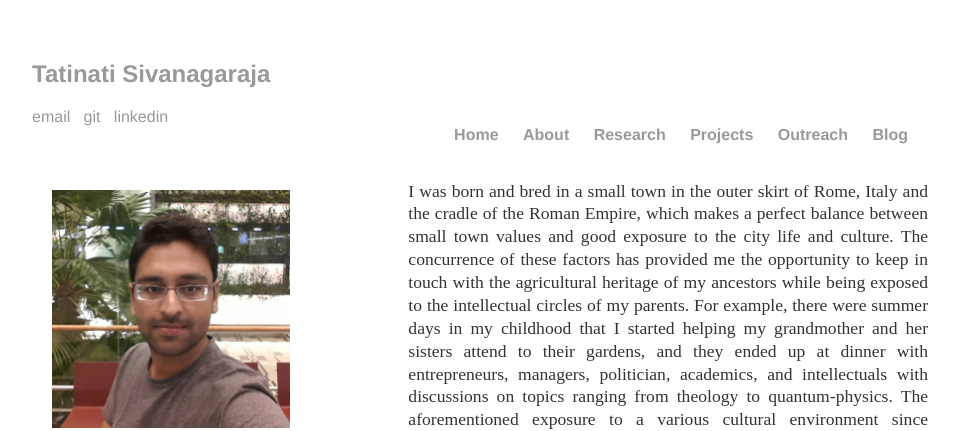
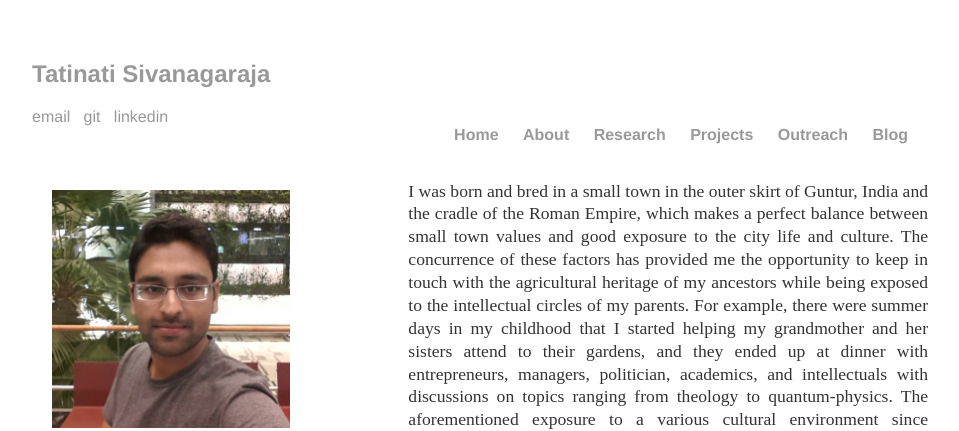
Before and after one commit to tatinati-writings/tatinati-writings.github.io, a Jekyll site: the page built from index.html, in a window 1280 px wide. Shown: the top 431 px of the page, without its empty margins (160-1119 px from the left). Built offline with Jekyll 4.4.1, drawn with Linux system fonts in a browser that asks for light colours; some of the changed text lies outside the part shown.

Commit message:
Create index.html

```diff
--- a/index.html
+++ b/index.html
@@ -21,7 +21,7 @@
 </div>
 
 <div style="width: 58%; float:right;  position: relative;">
-  <p>I was born and bred in a small town in the outer skirt of Rome, Italy and the cradle of the Roman Empire, which makes a perfect balance between small town values and good exposure to the city life and culture. The concurrence of these factors has provided me the opportunity to keep in touch with the agricultural heritage of my ancestors while being exposed to the intellectual circles of my parents. For example, there were summer days in my childhood that I started helping my grandmother and her sisters attend to their gardens, and they ended up at dinner with entrepreneurs, managers, politician, academics, and intellectuals with discussions on topics ranging from theology to quantum-physics. The aforementioned exposure to a various cultural environment since childhood enabled me to acquire a comprehensive set of interest; therefore, they have provided me with the tools needed to relate with politics, academic and industrial worlds which often speak different languages. My experience on both industry and academic research provides me with the skill-set required to build bridges between these two processes.<p>
+  <p>I was born and bred in a small town in the outer skirt of Guntur, India and the cradle of the Roman Empire, which makes a perfect balance between small town values and good exposure to the city life and culture. The concurrence of these factors has provided me the opportunity to keep in touch with the agricultural heritage of my ancestors while being exposed to the intellectual circles of my parents. For example, there were summer days in my childhood that I started helping my grandmother and her sisters attend to their gardens, and they ended up at dinner with entrepreneurs, managers, politician, academics, and intellectuals with discussions on topics ranging from theology to quantum-physics. The aforementioned exposure to a various cultural environment since childhood enabled me to acquire a comprehensive set of interest; therefore, they have provided me with the tools needed to relate with politics, academic and industrial worlds which often speak different languages. My experience on both industry and academic research provides me with the skill-set required to build bridges between these two processes.<p>
 
   Tatinati Sivanagaraja is a post-doctoral research fellow in Musicology and Junior Research Fellow at Wolfson College
   <p>I am a Reserach Fellow at <a href="http://www.ntu.edu.sg/">Nanyang Technological University </a>. My area of research is machine learning and in the past year I have worked on its application in education. In my master's degree I have been specializing in a diverse set of ML techniques including Deep Learning, Probabilistic Graphical Models and Natural Language Processing. I have extensive experience working with human behavioural and physiological data.</p> <!-- I dream of a world where every child irrespective of their background has an unbiased opportunity to learn their field of interest. </p>-->
```
